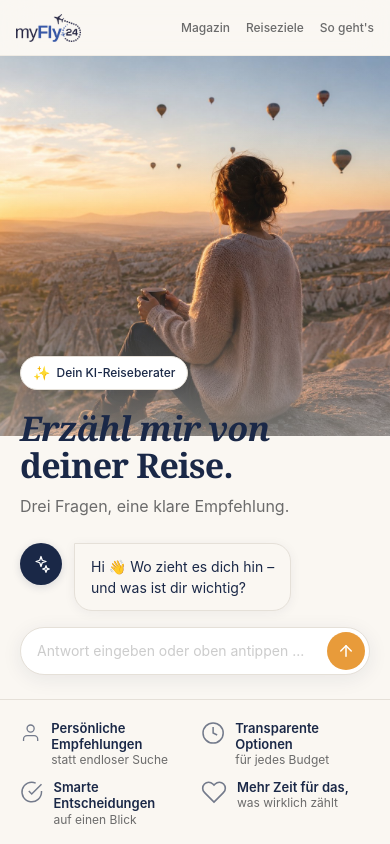
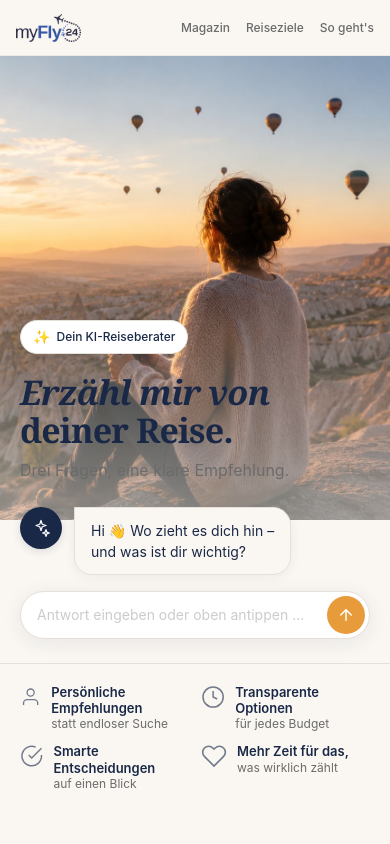
Before and after one commit to mdimster/myfly24-web, a Next.js app: page / in a window 390 px wide. Shown: the top 844 px of the page. Built offline with nearby package versions, Linux system fonts and the light colour scheme.

Commit message:
fix: headline fully on hero image

```diff
--- a/app/globals.css
+++ b/app/globals.css
@@ -308,7 +308,7 @@ body {
   }
 
   .hero-bg {
-    height: 45vh;
+    height: 55vh;
     position: relative;
     inset: auto;
   }
@@ -322,17 +322,17 @@ body {
     inset: 0;
     background: linear-gradient(
       to top,
-      rgba(250, 247, 242, 1) 0%,
-      rgba(250, 247, 242, 0.7) 40%,
-      rgba(250, 247, 242, 0.1) 70%,
-      rgba(250, 247, 242, 0) 100%
+      rgba(250, 247, 242, 0.95) 0%,
+      rgba(250, 247, 242, 0.85) 15%,
+      rgba(250, 247, 242, 0.4) 50%,
+      rgba(250, 247, 242, 0) 75%
     );
   }
 
   .hero-content {
     position: relative;
     padding: 0 20px 24px;
-    margin-top: -80px;
+    margin-top: -200px;
     max-width: 100%;
     z-index: 2;
   }
```
